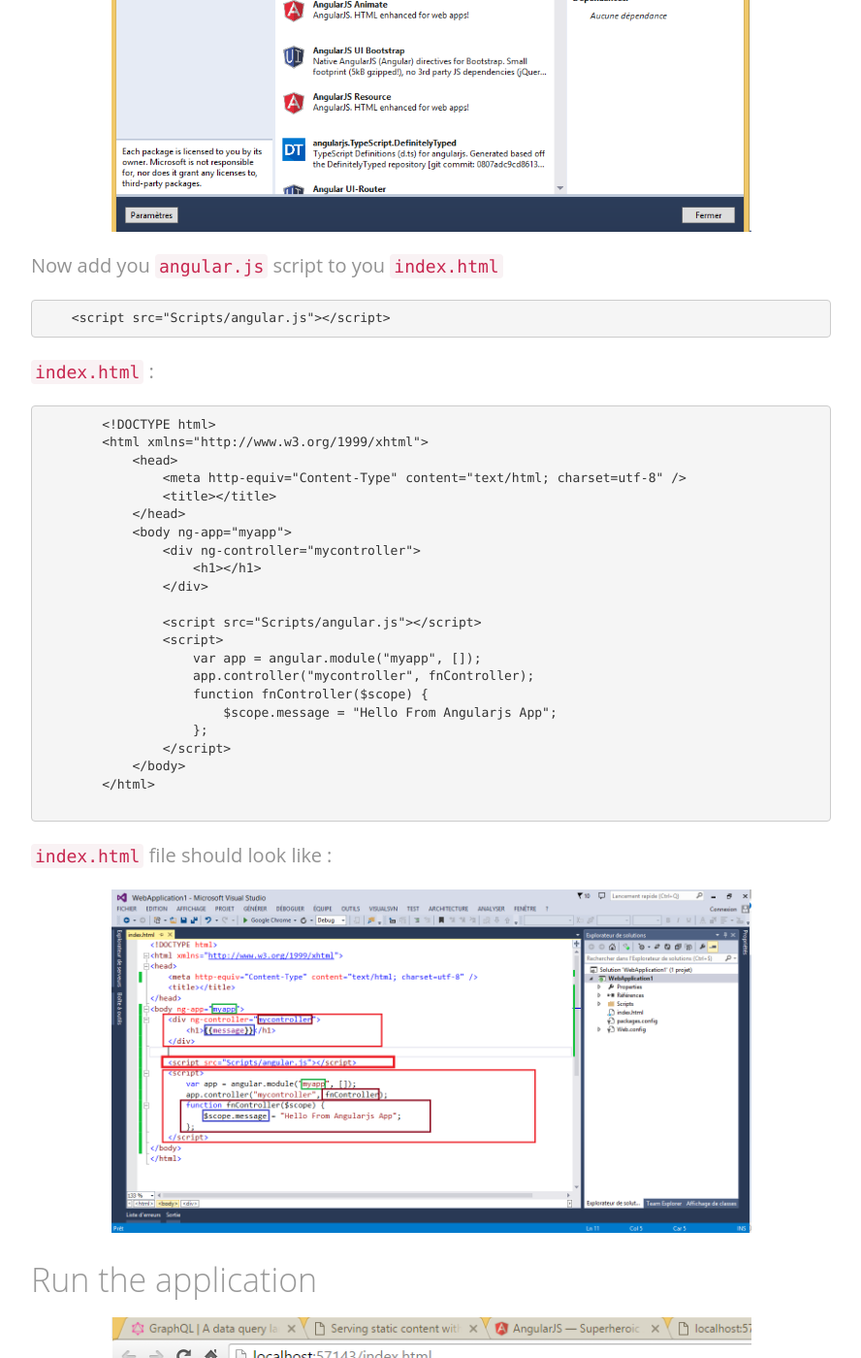
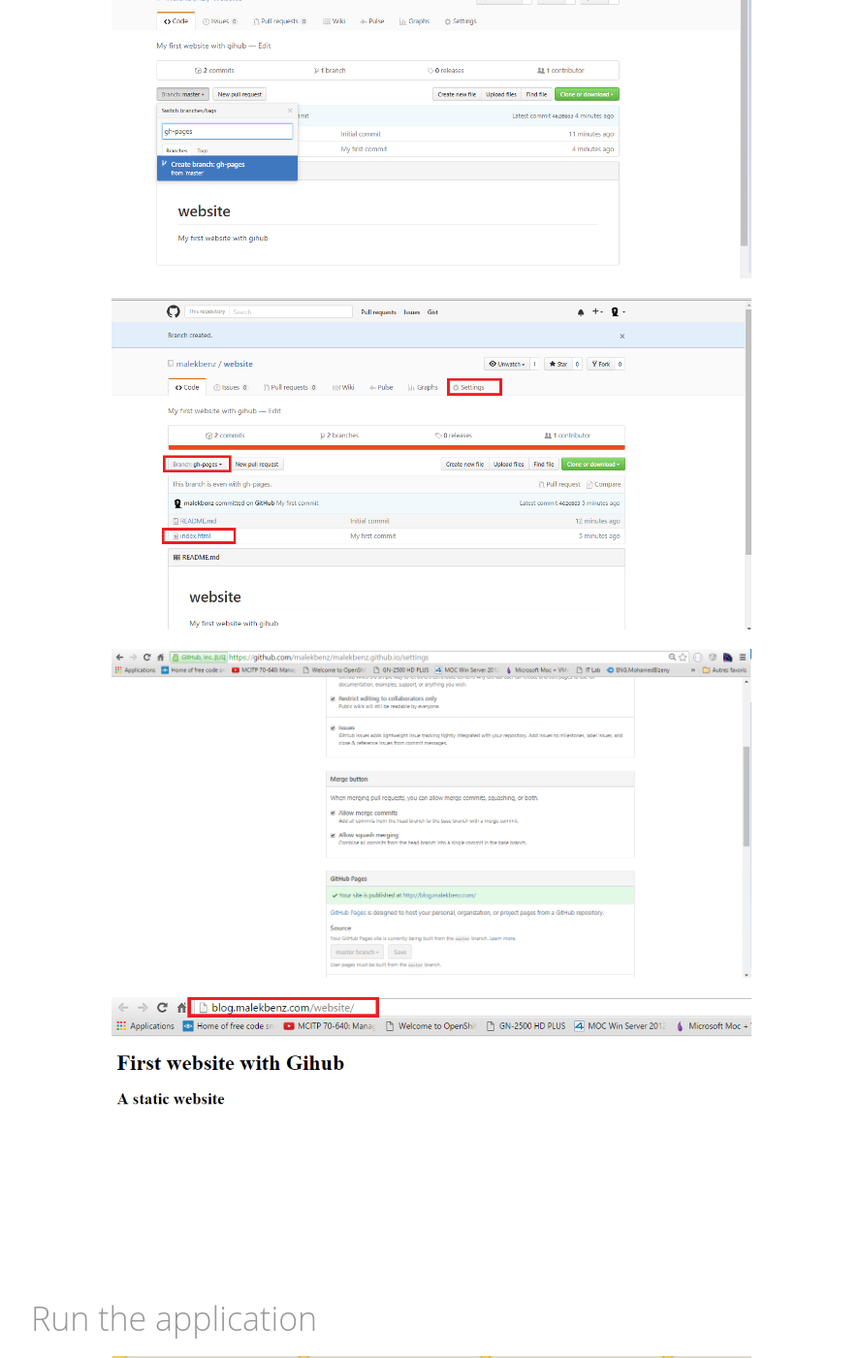
Before and after one commit to malekbenz/malekbenz, a Jekyll site: the page built from _posts/2016-06-01-Create-free-website-with-github.md, in a window 1280 px wide and 1400 px high, scrolled down 3882 px. Shown: the whole window at 97% size, without its empty margins (53-941 px from the left). Built offline with Jekyll 4.4.1, drawn with Linux system fonts in a browser that asks for light colours; nearby versions of some CDN libraries; comment, search, counter and statistics services are not loaded; some of the changed text lies outside the part shown.

Commit message:
add post github

````diff
--- a/_posts/2016-06-01-Create-free-website-with-github.md
+++ b/_posts/2016-06-01-Create-free-website-with-github.md
@@ -9,83 +9,34 @@ tags : ['Javascript', 'NodeJs', 'Angularjs']
 categories: ['Javascript',  'NodeJs', 'Angularjs']
 ---
 
-AngularJS JavaScript-based front-end web application framework, it alows you to easily build single-page web applications (SPA).
-
-AngularJS provide a framework for client-side model–view–controller (MVC) and model–view–viewmodel (MVVM) architectures, along with components commonly used in rich Internet applications. You can [download Visual studio community](https://www.visualstudio.com/en-us/news/vs2013-community-vs.aspx).
 
 ## Create a web application
 
-With Visual Studio `New Project`:
+![CMD](/images/github/01.png){:class="img-responsive" :max-width="80%"}
 
-![CMD](/images/vstudio/vsnewproject.png){:class="img-responsive" :max-width="80%"}
+![CMD](/images/github/02.png){:class="img-responsive" :max-width="80%"}
 
-Name your project and click `Ok`.
+![CMD](/images/github/03.png){:class="img-responsive" :max-width="80%"}
 
-![CMD](/images/vstudio/vsnewprojectempty.png){:class="img-responsive" :max-width="80%"}
+![CMD](/images/github/04.png){:class="img-responsive" :max-width="80%"}
 
-Select `Empty` project template and click `Ok`.
+![CMD](/images/github/05.png){:class="img-responsive" :max-width="80%"}
 
-![CMD](/images/vstudio/vsnewhtml.png){:class="img-responsive" :max-width="80%"}
+![CMD](/images/github/06.png){:class="img-responsive" :max-width="80%"}
 
-Add the following code inside your `body` tag.
+![CMD](/images/github/07.png){:class="img-responsive" :max-width="80%"}
 
-```javascript
-    <h1> index.html </h1>
-```
-![CMD](/images/vstudio/index.html.png){:class="img-responsive" :max-width="80%"}
+![CMD](/images/github/08.png){:class="img-responsive" :max-width="80%"}
 
-Run a project :
+![CMD](/images/github/09.png){:class="img-responsive" :max-width="80%"}
 
-![CMD](/images/vstudio/index.html.prev.png){:class="img-responsive" :max-width="80%"}
+![CMD](/images/github/10.png){:class="img-responsive" :max-width="80%"}
 
-## What about AngularJS
+![CMD](/images/github/11.png){:class="img-responsive" :max-width="80%"}
 
-To install AngularJs you can download from the  [official web site](https://angularjs.org/). OR Right click on a project click `Manage nuGet package`.
+![CMD](/images/github/12.png){:class="img-responsive" :max-width="80%"}
 
-
-
-![CMD](/images/vstudio/add.angular.png){:class="img-responsive" :max-width="80%"}
-
-Search for angularjs and click install.
-
-![CMD](/images/vstudio/add.angular.nuget.png){:class="img-responsive" :max-width="80%"}
-
-Now add you `angular.js` script to you `index.html`
-
-```javascript
-    <script src="Scripts/angular.js"></script>
-```
-
-`index.html` :
-
-```javascript
-        <!DOCTYPE html>
-        <html xmlns="http://www.w3.org/1999/xhtml">
-            <head>
-                <meta http-equiv="Content-Type" content="text/html; charset=utf-8" />
-                <title></title>
-            </head>
-            <body ng-app="myapp">
-                <div ng-controller="mycontroller">
-                    <h1>{{message}}</h1>
-                </div>
-
-                <script src="Scripts/angular.js"></script>
-                <script>
-                    var app = angular.module("myapp", []);
-                    app.controller("mycontroller", fnController);
-                    function fnController($scope) {
-                        $scope.message = "Hello From Angularjs App";
-                    };
-                </script>
-            </body>
-        </html>
-
-```
-
-`index.html` file should look like :
-
-![vs code](/images/vstudio/angular.First.png){:class="img-responsive" :max-width="80%"}
+![CMD](/images/github/13.png){:class="img-responsive" :max-width="80%"}
 
 
 ## Run the application
````
